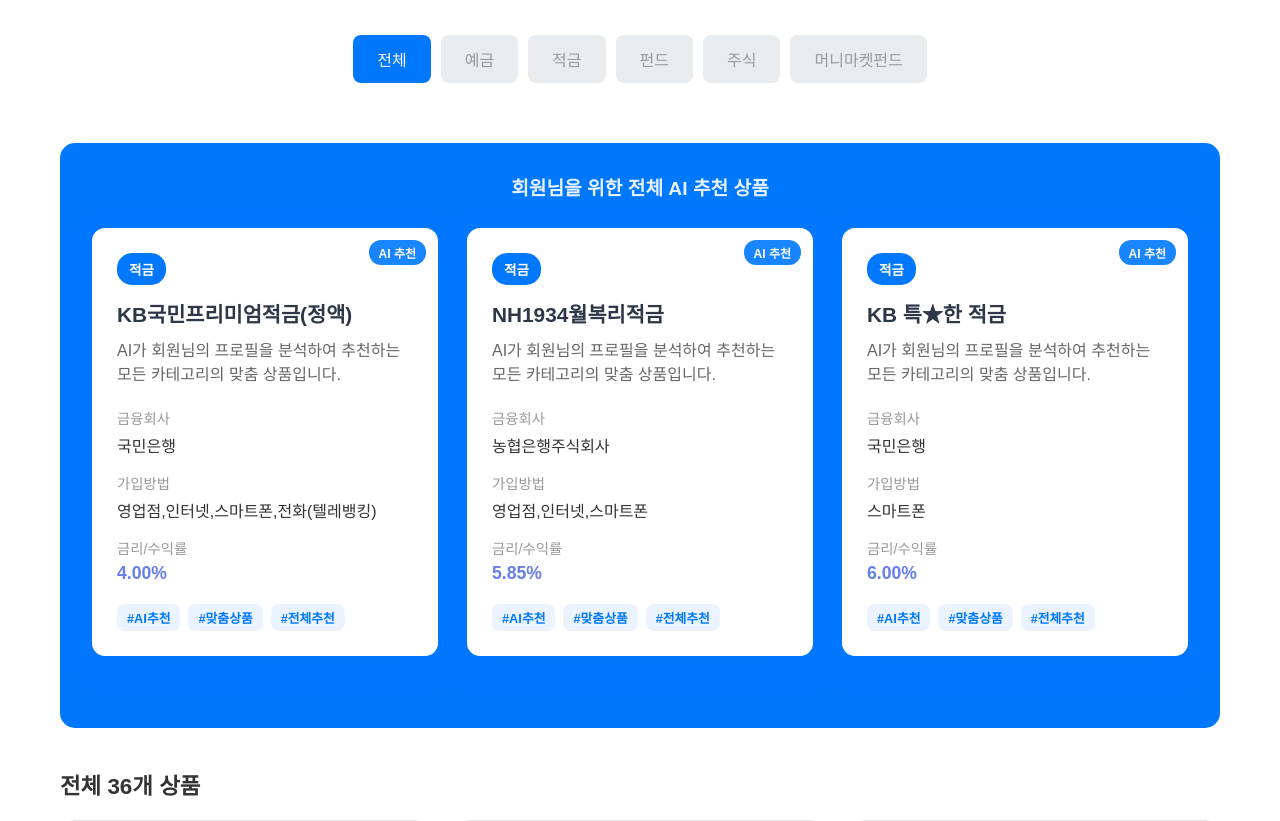
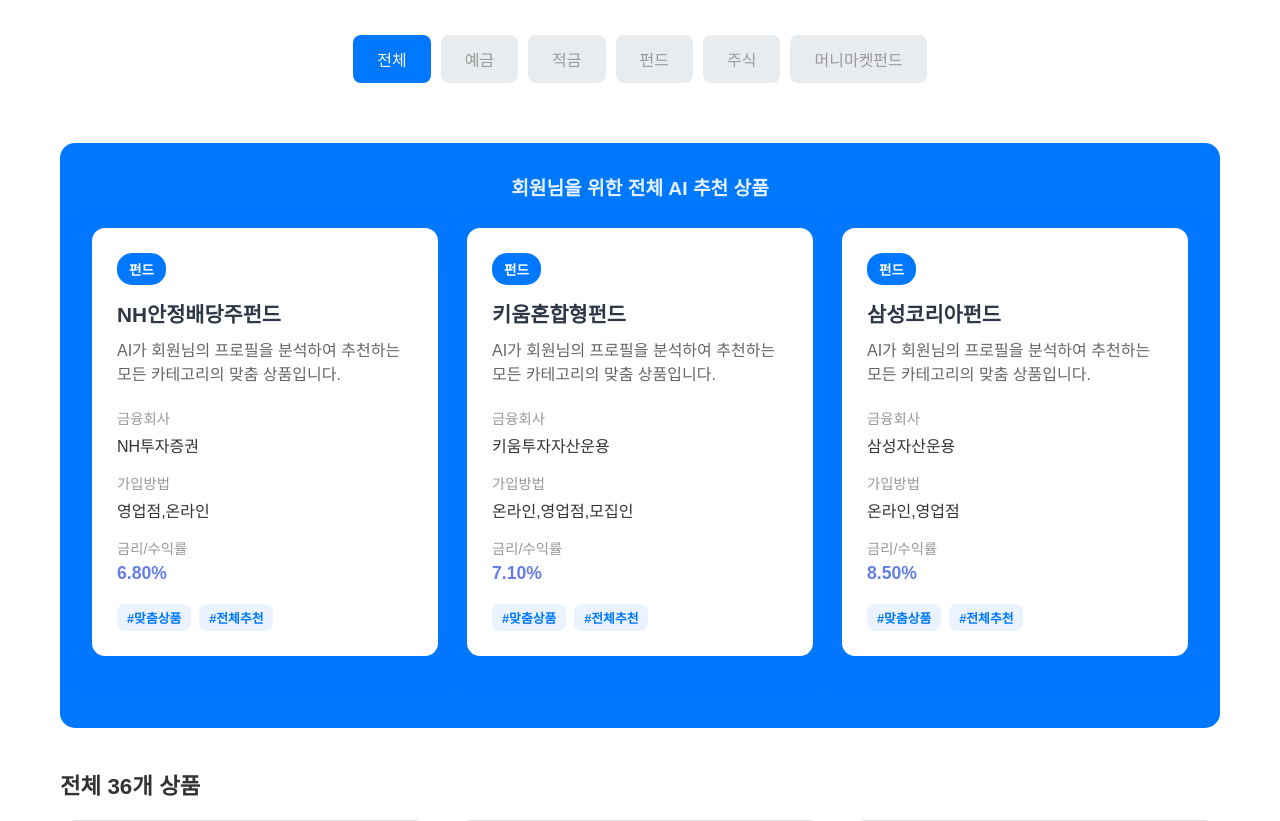
Before and after one commit to tangerineTaste/CodeDoc, a Django app: page /products/list/ in a window 1280 px wide. Shown: the part 254-1075 px from the top of the page. Run offline with Django 5.2, Linux system fonts and the light colour scheme; the visitor is signed in with stand-in values (Sample User, id 1); data that the repository does not hold is empty; parts of the project's set-up code (start-up, migrations or seed data) failed here and were passed over; some web fonts are replaced.

Commit message:
20250826web

```diff
--- a/4.웹구현/codedoc_web/product_recommendation/matching.py
+++ b/4.웹구현/codedoc_web/product_recommendation/matching.py
@@ -34,7 +34,9 @@
             print(f" 에러 상세: {type(e).__name__}")
 
         # 데이터 로드 및 전처리
+        print(f" 데이터 로드 시작...")
         self.products = self._load_products()
+        print(f" 데이터 로드 완료: {sum(len(v) for v in self.products.values())}개 상품")
         self._precompute_product_features()
 
         # 캐시 초기화
@@ -421,20 +423,33 @@
 
         purpose = parsed.get('purpose', 'general')
 
+        # 목적에 따른 상품 선택 (더 많은 상품을 포함하도록 개선)
         if purpose == 'funds':
-            base_products = self.products['funds']
+            base_products = self.products.get('funds', [])[:10]  # 더 많은 후보 상품
         elif purpose == 'stocks':
-            base_products = self.products['stocks']
+            base_products = self.products.get('stocks', [])[:10]
         elif purpose == 'mmf':
-            base_products = self.products['mmf']
+            base_products = self.products.get('mmf', [])[:10]
         elif purpose == 'deposit':
-            base_products = self.products['deposit']
+            base_products = self.products.get('deposit', [])[:10]
         elif purpose == 'saving':
-            base_products = self.products['saving']
+            base_products = self.products.get('saving', [])[:10]
         elif purpose == 'investment':
-            base_products = self.products['funds'][:3] + self.products['stocks'][:4]
+            # 투자 목적일 때 다양한 상품 포함
+            base_products = (
+                self.products.get('funds', [])[:4] +
+                self.products.get('stocks', [])[:3] +
+                self.products.get('mmf', [])[:3]
+            )
         else:
-            base_products = self.products['deposit'][:3] + self.products['saving'][:4]
+            # 기본적으로 다양한 카테고리 제공
+            base_products = (
+                self.products.get('saving', [])[:3] +
+                self.products.get('deposit', [])[:2] +
+                self.products.get('funds', [])[:2] +
+                self.products.get('mmf', [])[:2] +
+                self.products.get('stocks', [])[:1]
+            )
 
         customized_products = self._customize_products_advanced(base_products, parsed)
 
--- a/4.웹구현/codedoc_web/product_recommendation/static/product_recommendation/css/product_list.css
+++ b/4.웹구현/codedoc_web/product_recommendation/static/product_recommendation/css/product_list.css
@@ -297,19 +297,7 @@
     box-shadow: 0 8px 25px rgba(79, 172, 254, 0.15);
 }
 
-.ai-recommended::before {
-    content: ' AI 추천';
-    position: absolute;
-    top: -10px;
-    right: 15px;
-    background: linear-gradient(135deg, #667eea 0%, #764ba2 100%);
-    color: white;
-    padding: 5px 12px;
-    border-radius: 15px;
-    font-size: 0.75rem;
-    font-weight: 600;
-    z-index: 10;
-}
+
 
 .ai-recommended:hover {
     transform: translateY(-5px);
@@ -449,20 +437,7 @@
     box-shadow: 0 10px 28px rgba(0, 120, 254, 0.2);
 }
 
-/* 카드 상단 AI 추천 뱃지 (조금 더 은은하게) */
-.product-cards.ai-recommended::before {
-    content: "AI 추천";
-    position: absolute;
-    top: 12px;
-    right: 12px;
-    background: var(--primary-color);
-    color: #fff;
-    padding: 4px 10px;
-    border-radius: 12px;
-    font-size: 0.75rem;
-    font-weight: 600;
-    opacity: 0.9; /* 너무 튀지 않게 */
-}
+
 
 /* 배지 색상 강조 */
 .product-cards.ai-recommended .recommended-badge {
--- a/4.웹구현/codedoc_web/product_recommendation/templates/product_recommendation/product_list.html
+++ b/4.웹구현/codedoc_web/product_recommendation/templates/product_recommendation/product_list.html
@@ -64,7 +64,7 @@
                             {% endif %}
 
                             <div class="product-tags">
-                                <span class="tag">#AI추천</span>
+                                <!--<span class="tag">#AI추천</span>-->
                                 <span class="tag">#맞춤상품</span>
                                 <span class="tag">#전체추천</span>
                             </div>
@@ -229,7 +229,7 @@
                             {% endif %}
 
                             <div class="product-tags">
-                                <span class="tag">#AI추천</span>
+                                <!--<span class="tag">#AI추천</span>-->
                                 <span class="tag">#맞춤상품</span>
                                 <span class="tag">#예금</span>
                             </div>
@@ -329,7 +329,7 @@
                             {% endif %}
 
                             <div class="product-tags">
-                                <span class="tag">#AI추천</span>
+                                <!--<span class="tag">#AI추천</span>-->
                                 <span class="tag">#맞춤상품</span>
                                 <span class="tag">#적금</span>
                             </div>
@@ -429,7 +429,7 @@
                             {% endif %}
 
                             <div class="product-tags">
-                                <span class="tag">#AI추천</span>
+                                <!--<span class="tag">#AI추천</span>-->
                                 <span class="tag">#맞춤상품</span>
                                 <span class="tag">#펀드</span>
                             </div>
@@ -539,7 +539,7 @@
                             {% endif %}
 
                             <div class="product-tags">
-                                <span class="tag">#AI추천</span>
+                                <!--<span class="tag">#AI추천</span>-->
                                 <span class="tag">#맞춤상품</span>
                                 <span class="tag">#주식</span>
                             </div>
@@ -651,7 +651,7 @@
                             {% endif %}
 
                             <div class="product-tags">
-                                <span class="tag">#AI추천</span>
+                                <!--<span class="tag">#AI추천</span>-->
                                 <span class="tag">#맞춤상품</span>
                                 <span class="tag">#MMF</span>
                             </div>
--- a/4.웹구현/codedoc_web/product_recommendation/utils.py
+++ b/4.웹구현/codedoc_web/product_recommendation/utils.py
@@ -13,11 +13,14 @@
     def load_json_file(filename):
         """JSON 파일을 로드하는 헬퍼 함수"""
         try:
-            file_path = os.path.join(settings.BASE_DIR, 'data', filename)
+            # product_recommendation 앱의 data 폴더에서 파일 로드
+            current_dir = os.path.dirname(os.path.abspath(__file__))
+            file_path = os.path.join(current_dir, 'data', filename)
+            print(f"파일 로드 시도: {file_path}")
             with open(file_path, 'r', encoding='utf-8') as file:
                 return json.load(file)
         except FileNotFoundError:
-            print(f"파일을 찾을 수 없습니다: {filename}")
+            print(f"파일을 찾을 수 없습니다: {filename} (경로: {file_path})")
             return None
         except json.JSONDecodeError:
             print(f"JSON 파싱 오류: {filename}")
--- a/4.웹구현/codedoc_web/product_recommendation/views.py
+++ b/4.웹구현/codedoc_web/product_recommendation/views.py
@@ -509,59 +509,71 @@
 def analyze_user_preference(profile):
     """
     사용자 프로필을 분석하여 선호할 가능성이 가장 높은 상품 카테고리 결정
+    펀드, 주식, MMF도 더 선호되도록 개선
     """
     # 기본값 설정
     risk_attitude = profile.금융위험태도 or 0
     savings_habit = profile.저축여부 or 2
     age_group = profile.연령대분류 or 2
 
-    # 점수 기반 선호도 계산
+    # 점수 기반 선호도 계산 (몽든 카테고리에 기회를 주도록 개선)
     scores = {
-        'deposit': 0,
-        'saving': 0,
-        'fund': 0,
-        'stock': 0,
-        'mmf': 0
+        'deposit': 1,
+        'saving': 1,
+        'fund': 1,
+        'stock': 1,
+        'mmf': 1
     }
 
-    # 1. 연령대별 점수
-    if age_group <= 2:  # 35세 이하 - 적극적 투자 선호
-        scores['stock'] += 3
-        scores['fund'] += 2
+    # 1. 연령대별 점수 (더 균형적으로 조정)
+    if age_group <= 2:  # 35세 이하 - 다양한 투자 선호
+        scores['fund'] += 3
+        scores['stock'] += 2
+        scores['mmf'] += 2
         scores['saving'] += 1
-    elif age_group <= 4:  # 36-55세 - 중간 위험
+    elif age_group <= 4:  # 36-55세 - 안정성 및 수익성 균형
+        scores['fund'] += 4
+        scores['mmf'] += 3
+        scores['saving'] += 2
+        scores['stock'] += 1
+    else:  # 56세 이상 - 안정성 중심 하지만 다양성 유지
+        scores['mmf'] += 3
+        scores['deposit'] += 3
+        scores['saving'] += 2
+        scores['fund'] += 1
+
+    # 2. 금융위험태도별 점수 (투자상품에 더 많은 기회)
+    if risk_attitude < -1:  # 고위험 선호
+        scores['stock'] += 4
         scores['fund'] += 3
-        scores['saving'] += 2
         scores['mmf'] += 1
-    else:  # 56세 이상 - 안정성 선호
+    elif risk_attitude < 0:  # 중간 위험
+        scores['fund'] += 4
+        scores['stock'] += 2
+        scores['mmf'] += 3
+    elif risk_attitude <= 1:  # 안정 선호
+        scores['mmf'] += 3
+        scores['saving'] += 3
+        scores['deposit'] += 2
+        scores['fund'] += 1
+    else:  # 초안정 선호
         scores['deposit'] += 3
         scores['saving'] += 2
         scores['mmf'] += 1
 
-    # 2. 금융위험태도별 점수
-    if risk_attitude < -1:  # 고위험 선호
-        scores['stock'] += 4
-        scores['fund'] += 2
-    elif risk_attitude < 0:  # 중간 위험
-        scores['fund'] += 3
-        scores['stock'] += 1
-        scores['mmf'] += 1
-    elif risk_attitude <= 1:  # 안정 선호
-        scores['saving'] += 3
-        scores['deposit'] += 2
-        scores['mmf'] += 2
-    else:  # 초안정 선호
-        scores['deposit'] += 4
-        scores['saving'] += 1
-
     # 3. 저축여부별 점수
     if savings_habit == 3:  # 적극적 저축
         scores['saving'] += 2
+        scores['fund'] += 1
         scores['deposit'] += 1
     elif savings_habit == 2:  # 일부 저축
-        scores['fund'] += 1
+        scores['fund'] += 2
+        scores['mmf'] += 1
         scores['saving'] += 1
-    # savings_habit == 1 (저축 안함) - 추가 점수 없음
+    # savings_habit == 1 (저축 안함) - 투자상품 선호
+    else:
+        scores['fund'] += 2
+        scores['stock'] += 1
 
     # 가장 높은 점수의 카테고리 반환
     preferred_category = max(scores, key=scores.get)
@@ -603,22 +615,38 @@
 
 def get_product_type_from_ai_result(product):
     """
-    AI 추천 결과에서 상품 타입 추출
+    AI 추천 결과에서 상품 타입 추출 (개선된 버전)
     """
+    product_name = product.get('name', '').lower()
+    product_id = product.get('product_id', '').lower()
+
+    # 1. 명시적인 키워드로 판단
+    if '펀드' in product_name or 'fund' in product_name:
+        return 'fund'
+    elif 'mmf' in product_name or '머니마켓' in product_name or 'money' in product_name:
+        return 'mmf'
+    elif '주식' in product_name or 'stock' in product_name or product_id.startswith('stock'):
+        return 'stock'
+    elif '적금' in product_name or 'saving' in product_name:
+        return 'saving'
+    elif '예금' in product_name or 'deposit' in product_name:
+        return 'deposit'
+
+    # 2. is_investment 필드로 대분류 판단
     if product.get('is_investment', False):
-        if '펀드' in product['name']:
-            return 'fund'
-        elif '주식' in product['name'] or 'stock' in product.get('product_id', '').lower():
+        # 투자상품인 경우 - 더 세밀하게 분류
+        if any(keyword in product_name for keyword in ['성장', '배당', '대형', '업종', '주가']):
             return 'stock'
-        elif 'MMF' in product['name'] or '맨이마켓' in product['name']:
+        elif any(keyword in product_name for keyword in ['단기', '현금', '유동성']):
             return 'mmf'
         else:
-            return 'fund'  # 기본값
+            return 'fund'  # 기본 투자상품은 펀드
     else:
-        if '적금' in product['name']:
+        # 비투자상품인 경우
+        if any(keyword in product_name for keyword in ['모으기', '저축', '매월']):
             return 'saving'
         else:
-            return 'deposit'
+            return 'deposit'  # 기본 비투자상품은 예금
 
 
 def get_product_type_name_from_ai_result(product):
```
Also changed, not shown: 4.웹구현/codedoc_web/product_recommendation/category_recommendations.py (+30 -31 lines).
